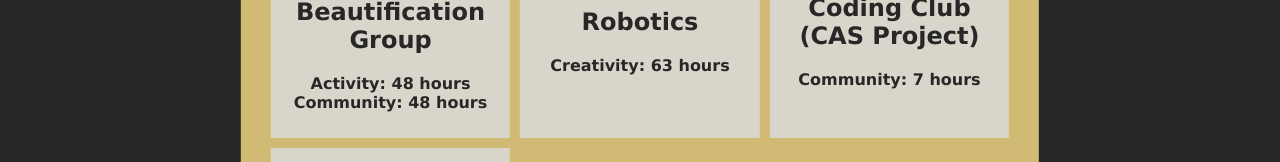
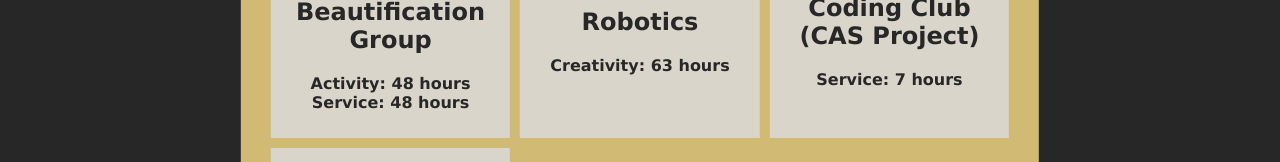
Before and after one commit to PeanutNotCashew/CAS_Portfolio, a plain HTML site: page index.html in a window 1280 px wide. Shown: the part 342-504 px from the top of the page. Drawn offline with Linux system fonts and the light colour scheme.

Commit message:
Update word choice

```diff
--- a/index.html
+++ b/index.html
@@ -17,7 +17,7 @@
                         <h2>Jackson Heights Beautification Group</h2>
                         <p>
                             Activity: 48 hours<br>
-                            Community: 48 hours
+                            Service: 48 hours
                         </p>
                     </th>
                     <th onclick="location.href='robotics.html'">
@@ -29,7 +29,7 @@
                     <th onclick="location.href='https://sites.google.com/bsge.org/project-oriented-programming/home'">
                         <h2>Coding Club (CAS Project)</h2>
                         <p>
-                            Community: 7 hours
+                            Service: 7 hours
                         </p>
                     </th>
                 </tr>
```
